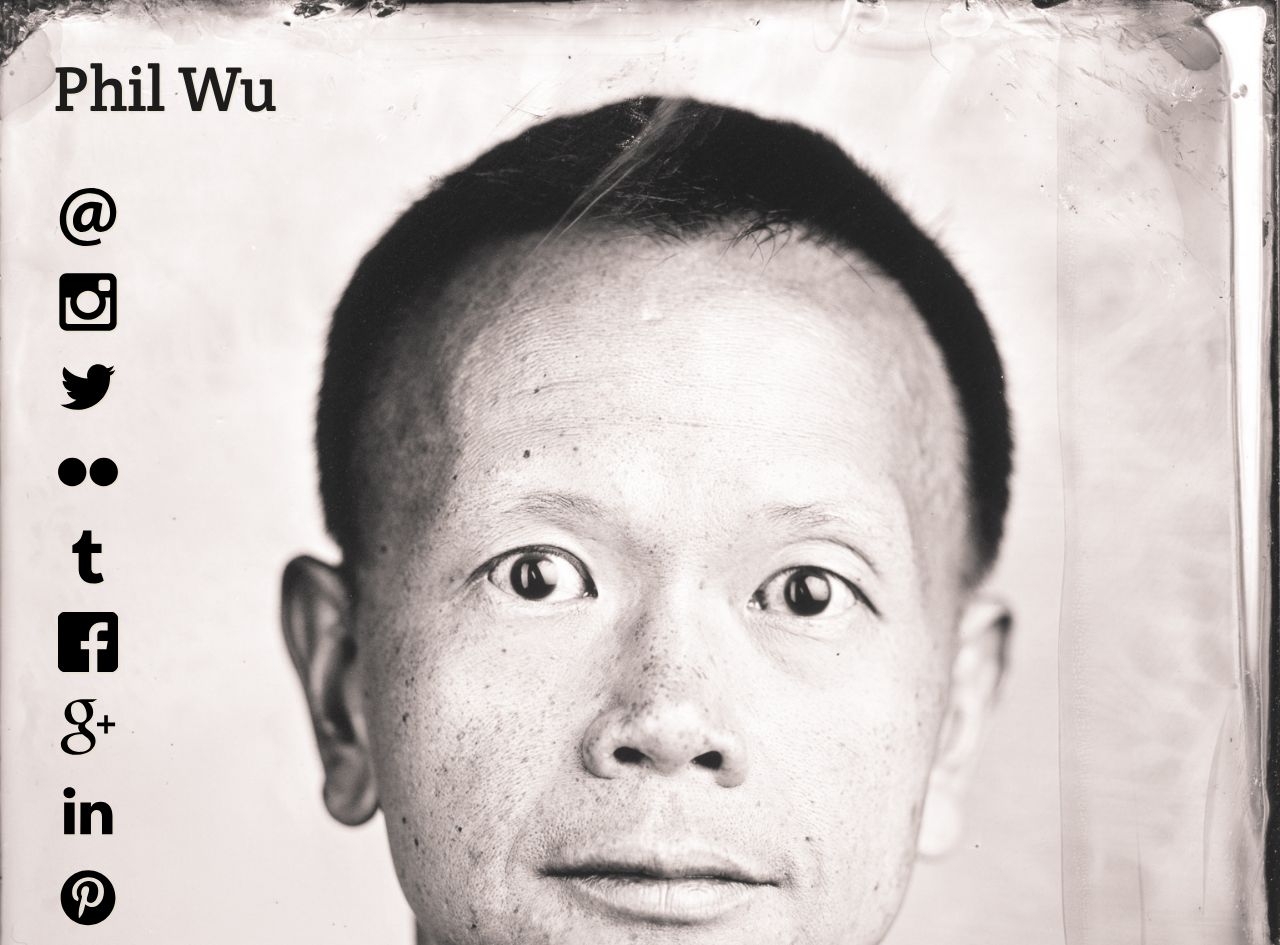
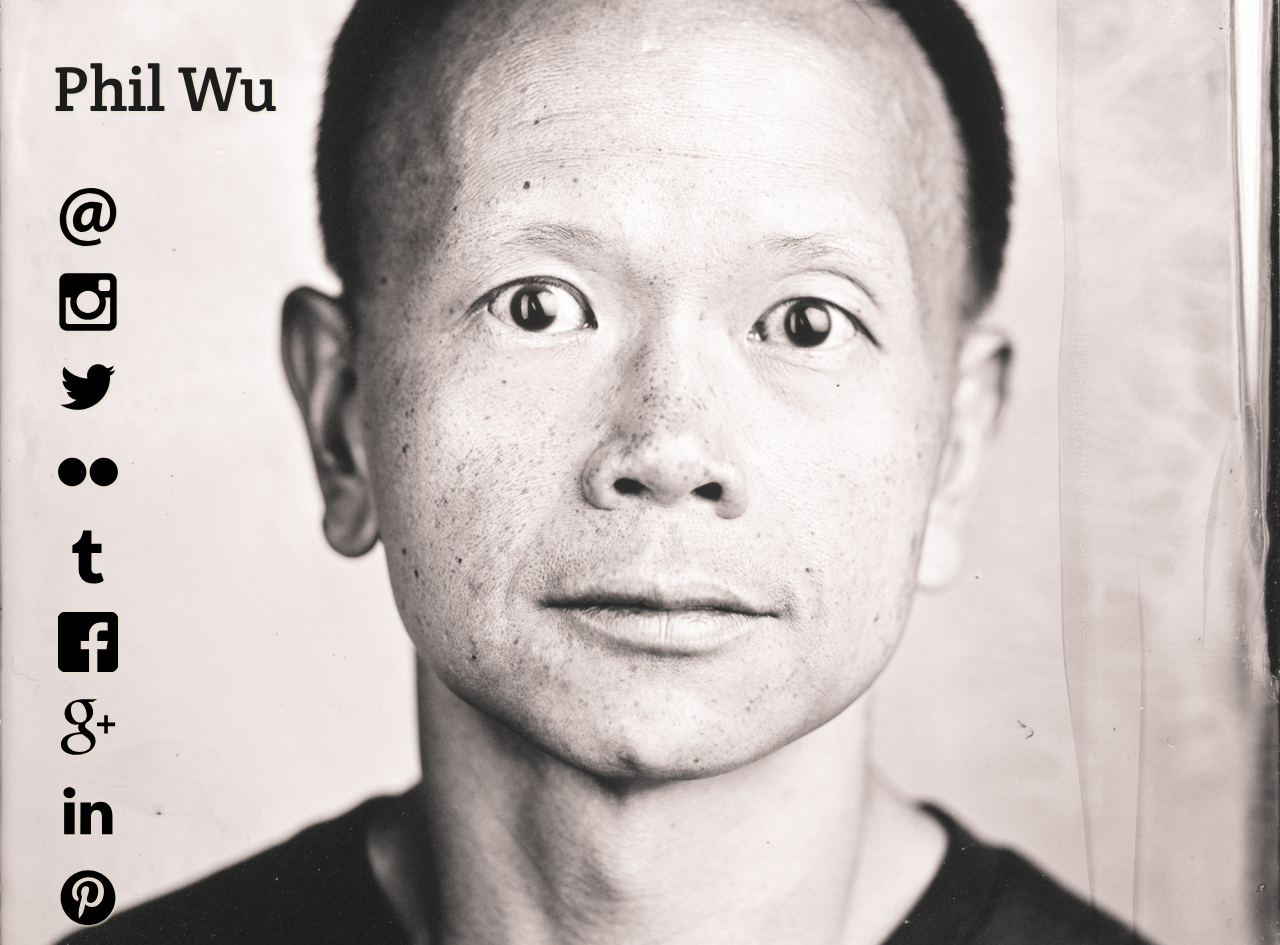
Before and after one commit to runty/aboutphil, a plain HTML site: page index.html in a window 1280 px wide. Shown: the top 945 px of the page. Drawn offline with Linux system fonts and the light colour scheme.

Commit message:
make widescreen look better

```diff
--- a/phil.css
+++ b/phil.css
@@ -1,15 +1,29 @@
 body {
 	font-family: 'Crete Round', serif;
-  	background-image: url("images/phil.jpg");
-  	background-color: #282823;
-  	background-size:cover;
+  	background-color: #1d1c1c;
+  	background-image:url("images/phil.jpg");
+	   background-size:cover;
   	background-repeat:no-repeat;
- }
+  	 }
+
+@media screen and (orientation: portrait)
+{
+    body {
+	    background-position: center top;
+	}
+}
+
+@media screen and (orientation: landscape)
+{
+    body {
+	    background-position: center center;
+	}
+}
 
 h1 {
+	color: #1d1c1c;
 	padding: 5px;
 	font-weight: 100;
-	color: #1d1c1c;
 	font-size: 64px;
 	-webkit-filter: drop-shadow( 1px 1px 1px #e5ddc1 );
             filter: drop-shadow( 1px 1px 1px #e5ddc1 );
```
Also changed, not shown: index.html (+0 -1 lines).
